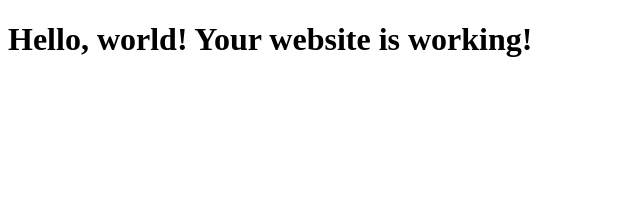
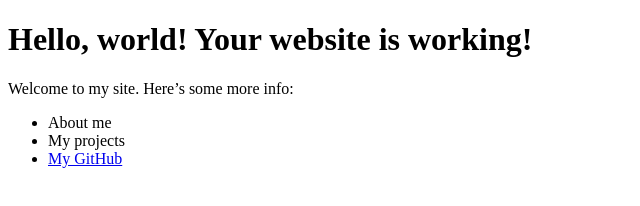
Before and after one commit to Mistz-y/Ribesh.github.io, a plain HTML site: page index.html in a window 1280 px wide. Shown: the whole page, without its empty margins (0-640 px from the left). Drawn offline with Linux system fonts and the light colour scheme.

Commit message:
Update index.html

```diff
--- a/index.html
+++ b/index.html
@@ -1,10 +1,15 @@
-<!-- index.html -->
 <!DOCTYPE html>
 <html>
 <head>
-    <title>Mistaglevon</title>
+    <title>My Awesome Website</title>
 </head>
 <body>
     <h1>Hello, world! Your website is working!</h1>
+    <p>Welcome to my site. Here’s some more info:</p>
+    <ul>
+      <li>About me</li>
+      <li>My projects</li>
+      <li><a href="https://github.com/Mistz-y">My GitHub</a></li>
+    </ul>
 </body>
 </html>
```
